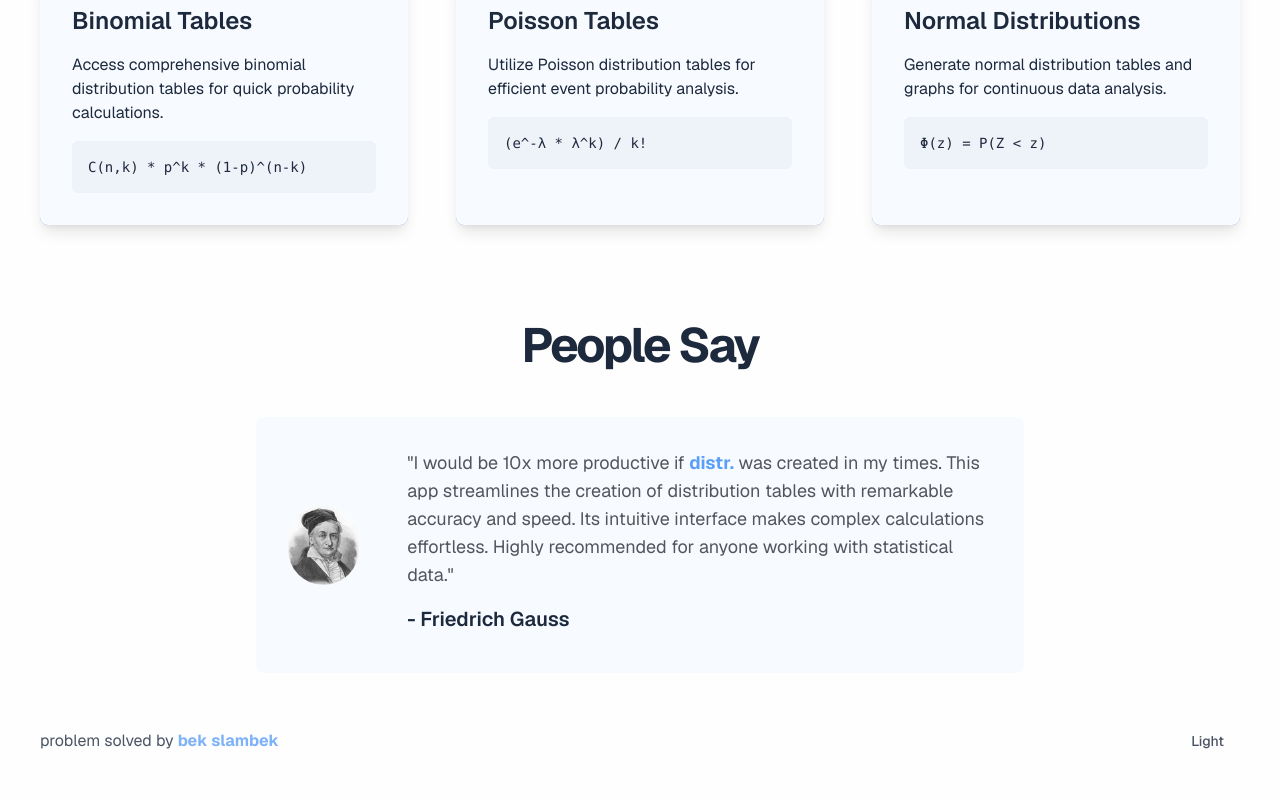
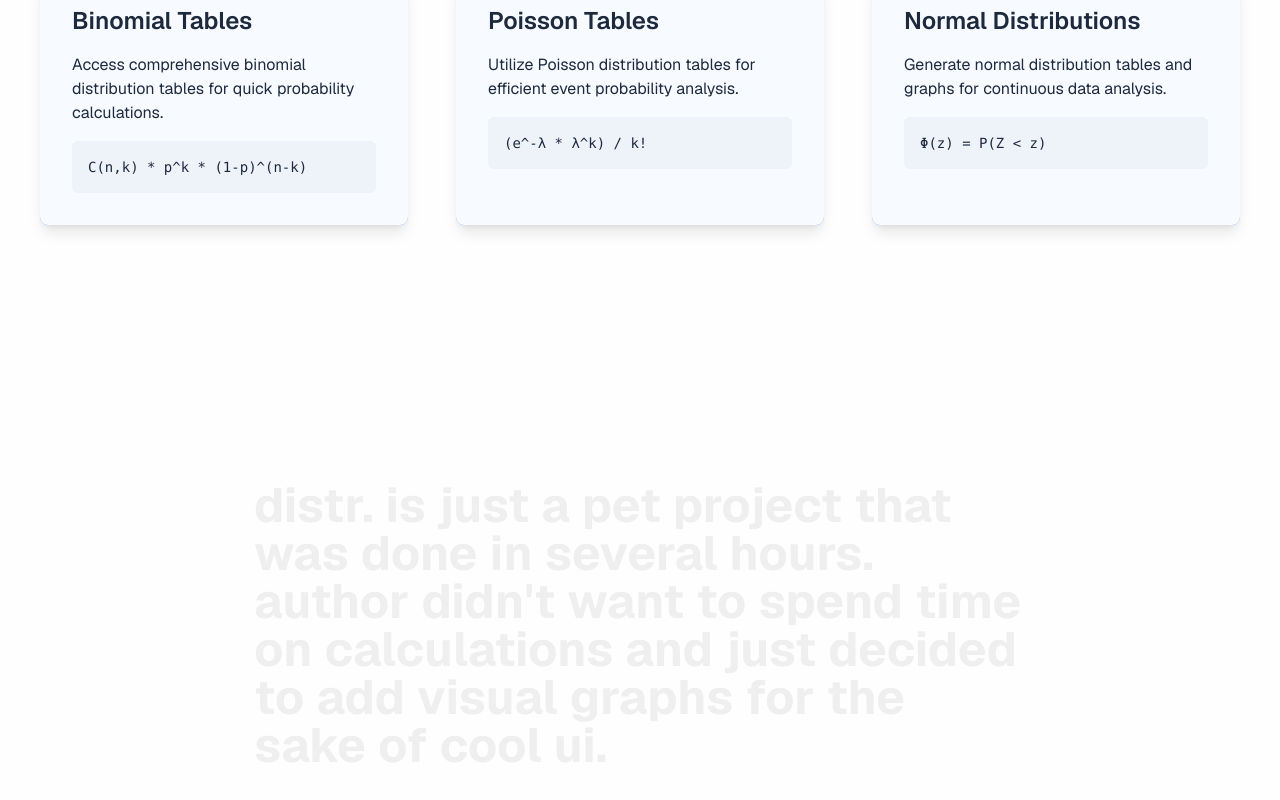
Before and after one commit to mugid/distr., a Next.js app: page / in a window 1280 px wide. Shown: the part 1098-1898 px from the top of the page. Built offline with nearby package versions, Linux system fonts and the light colour scheme; a web font is replaced by a local one.

Commit message:
feat: add text-reveal component

```diff
--- a/src/app/page.tsx
+++ b/src/app/page.tsx
@@ -3,6 +3,7 @@
 import FeaturesSection from "@/components/layout/features";
 import HeroSection from "@/components/layout/hero";
 import TestimonialSection from "@/components/layout/testimonial";
+import { TextReveal } from "@/components/magicui/text-reveal";
 import { VelocityScroll } from "@/components/magicui/scroll-based-velocity";
 import { motion } from "motion/react";
 
@@ -17,6 +18,11 @@
       <HeroSection />
       <VelocityScroll className="pt-12">GRAPHS AND TABLES AND</VelocityScroll>
       <FeaturesSection />
+      <TextReveal>
+        distr. is just a pet project that was done in several hours. author
+        didn&apos;t want to spend time on calculations and just decided to add visual
+        graphs for the sake of cool ui.
+      </TextReveal>
       <TestimonialSection />
     </motion.div>
   );
--- a/src/components/layout/testimonial.tsx
+++ b/src/components/layout/testimonial.tsx
@@ -2,7 +2,7 @@
 
 export default function TestimonialSection() {
   return (
-    <section className="pt-24">
+    <section className="pb-12">
       <h2 className="text-5xl font-bold mb-12 tracking-tighter text-center">
         People Say
       </h2>
--- /dev/null
+++ b/src/components/magicui/text-reveal.tsx
@@ -0,0 +1,71 @@
+"use client";
+
+import { motion, MotionValue, useScroll, useTransform } from "motion/react";
+import { ComponentPropsWithoutRef, FC, ReactNode, useRef } from "react";
+
+import { cn } from "@/lib/utils";
+
+export interface TextRevealProps extends ComponentPropsWithoutRef<"div"> {
+  children: string;
+}
+
+export const TextReveal: FC<TextRevealProps> = ({ children, className }) => {
+  const targetRef = useRef<HTMLDivElement | null>(null);
+  const { scrollYProgress } = useScroll({
+    target: targetRef,
+  });
+
+  if (typeof children !== "string") {
+    throw new Error("TextReveal: children must be a string");
+  }
+
+  const words = children.split(" ");
+
+  return (
+    <div ref={targetRef} className={cn("relative z-0 h-[200vh]", className)}>
+      <div
+        className={
+          "sticky top-0 mx-auto flex h-[50%] max-w-4xl items-center bg-transparent px-[1rem] py-[5rem]"
+        }
+      >
+        <span
+          ref={targetRef}
+          className={
+            "flex flex-wrap p-5 text-2xl font-bold text-black/20 dark:text-white/20 md:p-8 md:text-3xl lg:p-10 lg:text-4xl xl:text-5xl"
+          }
+        >
+          {words.map((word, i) => {
+            const start = i / words.length;
+            const end = start + 1 / words.length;
+            return (
+              <Word key={i} progress={scrollYProgress} range={[start, end]}>
+                {word}
+              </Word>
+            );
+          })}
+        </span>
+      </div>
+    </div>
+  );
+};
+
+interface WordProps {
+  children: ReactNode;
+  progress: MotionValue<number>;
+  range: [number, number];
+}
+
+const Word: FC<WordProps> = ({ children, progress, range }) => {
+  const opacity = useTransform(progress, range, [0, 1]);
+  return (
+    <span className="xl:lg-3 relative mx-1 lg:mx-1.5">
+      <span className="absolute opacity-30">{children}</span>
+      <motion.span
+        style={{ opacity: opacity }}
+        className={"text-black dark:text-white"}
+      >
+        {children}
+      </motion.span>
+    </span>
+  );
+};
```
